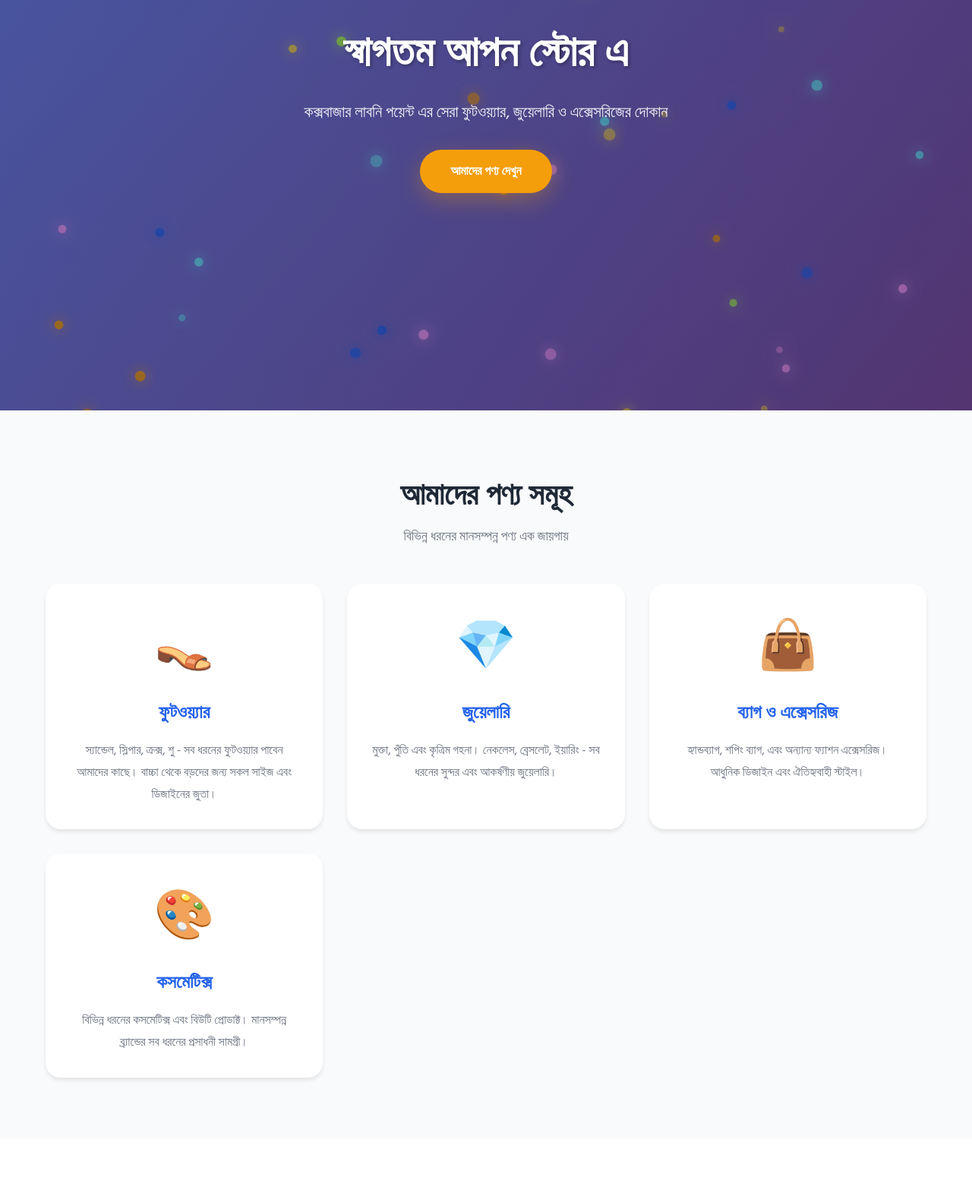
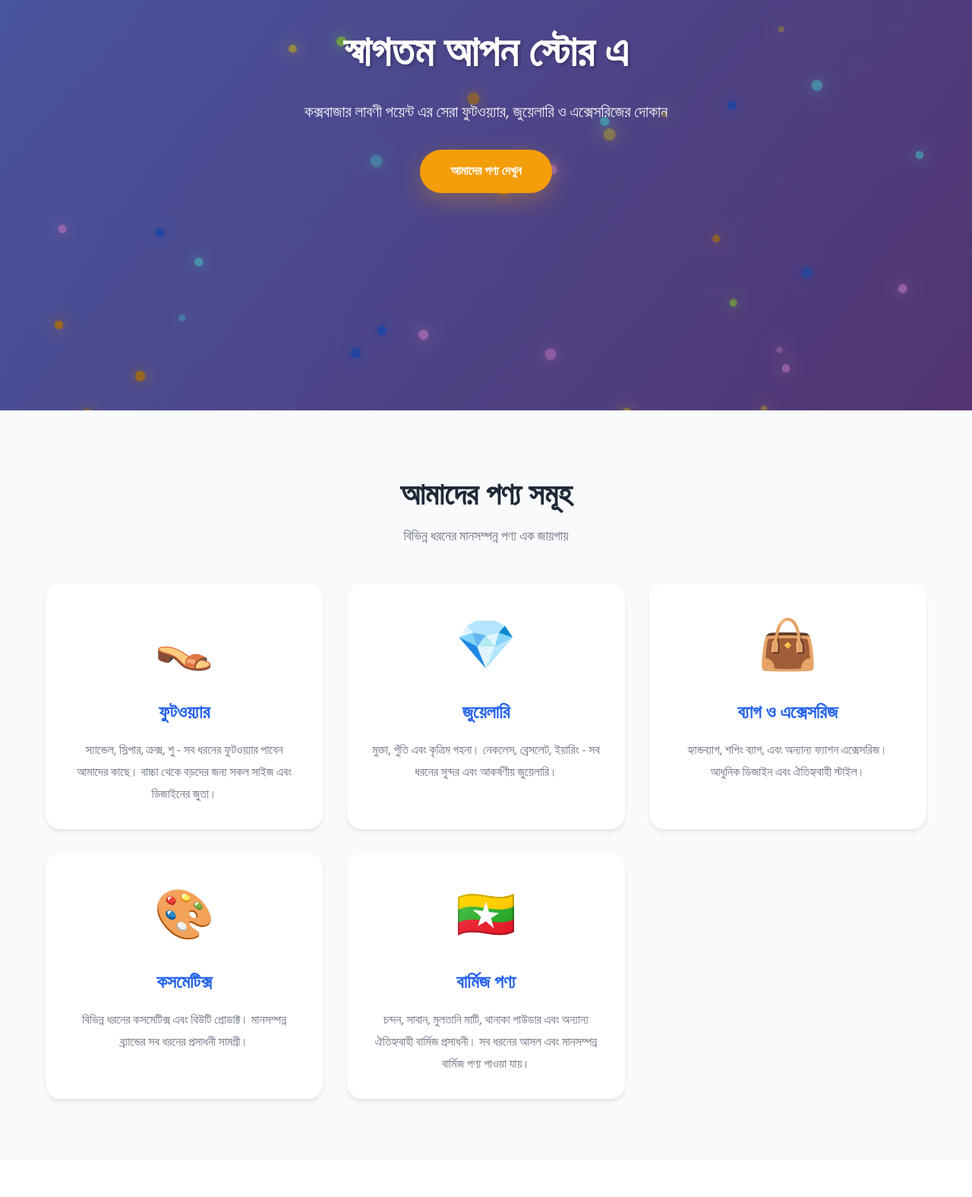
Before and after one commit to arifbd/apon-store, a plain HTML site: page index.html in a window 1280 px wide. Shown: the part 260-1835 px from the top of the page at 76% size. Drawn offline with Linux system fonts and the light colour scheme.

Commit message:
feat: burmese product added

```diff
--- a/index.html
+++ b/index.html
@@ -43,7 +43,7 @@
     <div class="hero-overlay"></div>
     <div class="hero-content">
         <h2 class="hero-title">স্বাগতম আপন স্টোর এ</h2>
-        <p class="hero-subtitle">কক্সবাজার লাবনি পয়েন্ট এর সেরা ফুটওয়্যার, জুয়েলারি ও এক্সেসরিজের দোকান</p>
+        <p class="hero-subtitle">কক্সবাজার লাবণী পয়েন্ট এর সেরা ফুটওয়্যার, জুয়েলারি ও এক্সেসরিজের দোকান</p>
         <a href="#products" class="cta-button">আমাদের পণ্য দেখুন</a>
     </div>
 </section>
@@ -79,6 +79,12 @@
                 <div class="product-icon">🎨</div>
                 <h3>কসমেটিক্স</h3>
                 <p>বিভিন্ন ধরনের কসমেটিক্স এবং বিউটি প্রোডাক্ট। মানসম্পন্ন ব্র্যান্ডের সব ধরনের প্রসাধনী সামগ্রী।</p>
+            </div>
+
+            <div class="product-card">
+                <div class="product-icon">🇲🇲</div>
+                <h3>বার্মিজ পণ্য</h3>
+                <p>চন্দন, সাবান, মুলতানি মাটি, থানাকা পাউডার এবং অন্যান্য ঐতিহ্যবাহী বার্মিজ প্রসাধনী। সব ধরনের আসল এবং মানসম্পন্ন বার্মিজ পণ্য পাওয়া যায়।</p>
             </div>
         </div>
     </div>
@@ -235,7 +241,7 @@
                     <div class="contact-icon">📍</div>
                     <div>
                         <h3>আমাদের ঠিকানা</h3>
-                        <p>হোটেল মিডিয়া এর সামনে, দোকান নাম্বারঃ ১২, ১ নং ছাতা,<br> লাবণী পয়েন্ট, কক্সবাজার</p>
+                        <p>হোটেল মিডিয়ার সামনে, 1 নং ছাতা, 12 নং দোকান<br> লাবণী পয়েন্ট, কক্সবাজার</p>
                     </div>
                 </div>
                 <div class="contact-item">
```
